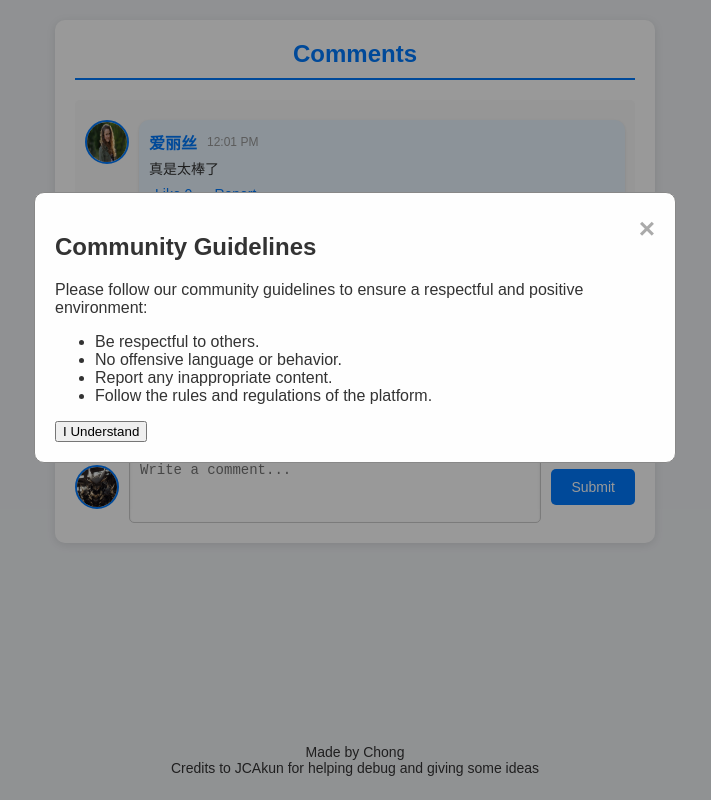
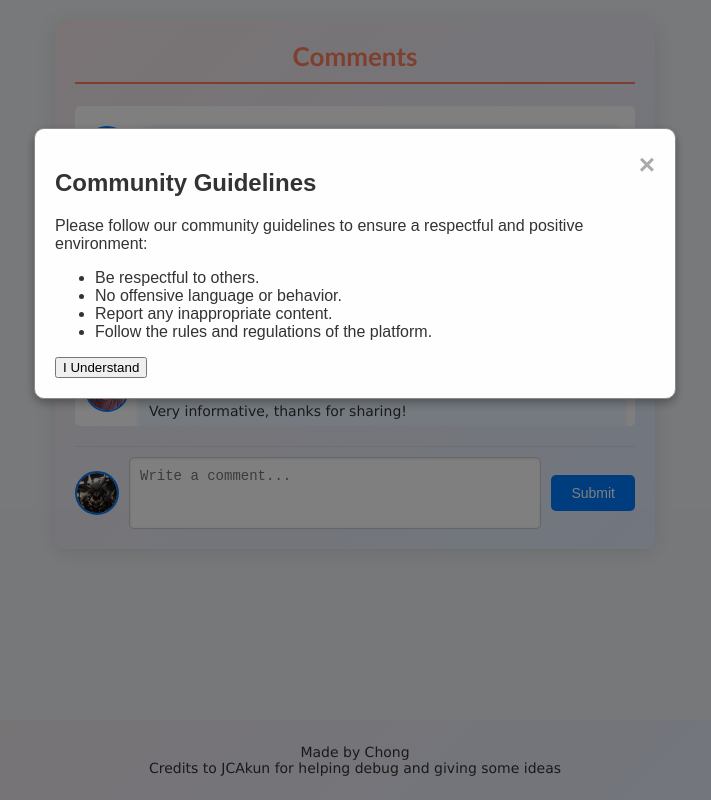
Before and after one commit to Zero0711/Moral-Demonstrate, a plain HTML site: page index.html in a window 1280 px wide. Shown: the whole page, without its empty margins (285-996 px from the left). Drawn offline with Linux system fonts and the light colour scheme.

Commit message:
Update styles.css

```diff
--- a/styles.css
+++ b/styles.css
@@ -11,23 +11,29 @@ body {
 }
 
 .comment-section {
-    background: #ffffff;
+    background: linear-gradient(135deg, #f3e7e9 0%, #e3eeff 100%);
     padding: 20px;
     border-radius: 10px;
-    box-shadow: 0 2px 10px rgba(0, 0, 0, 0.1);
+    box-shadow: 0 4px 20px rgba(0, 0, 0, 0.1);
     width: 100%;
     max-width: 600px;
     margin: 20px auto;
     box-sizing: border-box;
+    transition: all 0.3s ease-in-out;
+}
+
+.comment-section:hover {
+    transform: translateY(-5px);
 }
 
 .comment-section h2 {
     margin-top: 0;
     text-align: center;
-    font-size: 24px;
-    color: #007bff;
-    border-bottom: 2px solid #007bff;
+    font-size: 26px;
+    color: #ff7e5f;
+    border-bottom: 2px solid #ff7e5f;
     padding-bottom: 10px;
+    font-family: 'Trebuchet MS', sans-serif;
 }
 
 #comments {
@@ -35,7 +41,7 @@ body {
     height: 300px;
     overflow-y: auto;
     border-radius: 5px;
-    background: #fafafa;
+    background: #ffffff;
 }
 
 .comment {
@@ -44,6 +50,11 @@ body {
     border-bottom: 1px solid #eee;
     padding: 10px 0;
     margin-bottom: 10px;
+    transition: background-color 0.3s ease;
+}
+
+.comment:hover {
+    background-color: #f9f9f9;
 }
 
 .comment:last-child {
@@ -63,7 +74,12 @@ body {
     background: #e9f5ff;
     padding: 10px;
     border-radius: 10px;
-    box-shadow: 0 1px 3px rgba(0, 0, 0, 0.1);
+    box-shadow: 0 1px 5px rgba(0, 0, 0, 0.1);
+    transition: all 0.3s ease-in-out;
+}
+
+.comment-content:hover {
+    transform: translateY(-3px);
 }
 
 .comment-header {
@@ -86,6 +102,7 @@ body {
     margin: 5px 0;
     font-size: 14px;
     line-height: 1.5;
+    font-family: 'Verdana', sans-serif;
 }
 
 .comment-actions {
@@ -98,10 +115,15 @@ body {
 .like-button, .edit-button, .report-button {
     background: none;
     border: none;
-    color: #007bff;
+    color: #ff6b6b;
     cursor: pointer;
     font-size: 14px;
     margin-right: 10px;
+    transition: color 0.3s ease;
+}
+
+.like-button:hover, .edit-button:hover, .report-button:hover {
+    color: #ff3b3b;
 }
 
 .comment-form {
@@ -123,6 +145,12 @@ body {
     resize: none;
     flex: 1;
     box-shadow: inset 0 1px 3px rgba(0, 0, 0, 0.1);
+    transition: all 0.3s ease-in-out;
+}
+
+#comment-input:focus {
+    border-color: #007bff;
+    box-shadow: 0 0 5px rgba(0, 123, 255, 0.5);
 }
 
 .comment-form button {
@@ -134,11 +162,12 @@ body {
     cursor: pointer;
     font-size: 14px;
     margin-left: 10px;
-    transition: background-color 0.3s ease;
+    transition: all 0.3s ease;
 }
 
 .comment-form button:hover {
     background-color: #0056b3;
+    transform: translateY(-2px);
 }
 
 .hidden {
@@ -175,17 +204,18 @@ body {
     width: 100%;
     height: 100%;
     overflow: auto;
-    background-color: rgba(0,0,0,0.4); /* Black w/ opacity */
+    background-color: rgba(0,0,0,0.5); /* Black w/ opacity */
 }
 
 .modal-content {
     background-color: #fefefe;
-    margin: 15% auto;
+    margin: 10% auto;
     padding: 20px;
     border: 1px solid #888;
     width: 80%;
     max-width: 600px;
     border-radius: 10px;
+    box-shadow: 0 4px 10px rgba(0, 0, 0, 0.3);
 }
 
 .close-button {
@@ -207,20 +237,26 @@ body {
     background: #ffffff;
     padding: 20px;
     border-radius: 10px;
-    box-shadow: 0 2px 10px rgba(0, 0, 0, 0.1);
+    box-shadow: 0 4px 20px rgba(0, 0, 0, 0.1);
     width: 100%;
     max-width: 600px;
     margin: 20px auto;
     box-sizing: border-box;
+    transition: all 0.3s ease-in-out;
+}
+
+.community-guidelines:hover {
+    transform: translateY(-5px);
 }
 
 .community-guidelines h2 {
     margin-top: 0;
     text-align: center;
-    font-size: 24px;
-    color: #007bff;
-    border-bottom: 2px solid #007bff;
+    font-size: 26px;
+    color: #ff7e5f;
+    border-bottom: 2px solid #ff7e5f;
     padding-bottom: 10px;
+    font-family: 'Trebuchet MS', sans-serif;
 }
 
 .community-guidelines ul {
@@ -232,18 +268,20 @@ body {
     margin: 10px 0;
     font-size: 16px;
     color: #333;
+    font-family: 'Verdana', sans-serif;
 }
 
 /* Footer */
 footer {
     text-align: center;
     padding: 10px;
-    background: #f0f2f5;
+    background: linear-gradient(135deg, #f3e7e9 0%, #e3eeff 100%);
     color: #333;
     font-size: 14px;
     width: 100%;
     box-sizing: border-box;
     margin-top: auto;
+    font-family: 'Verdana', sans-serif;
 }
 
 /* Responsive Design */
```
